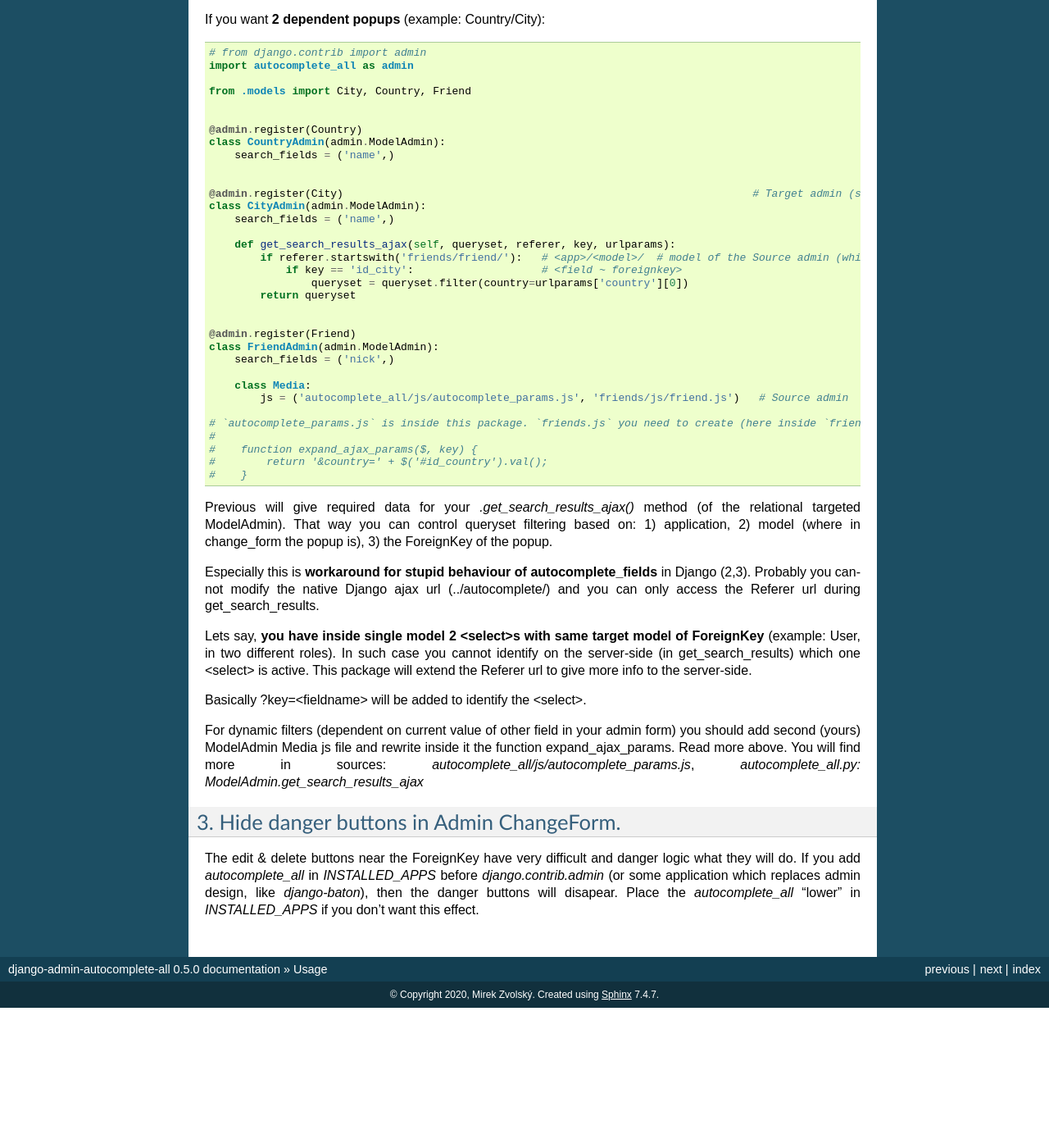
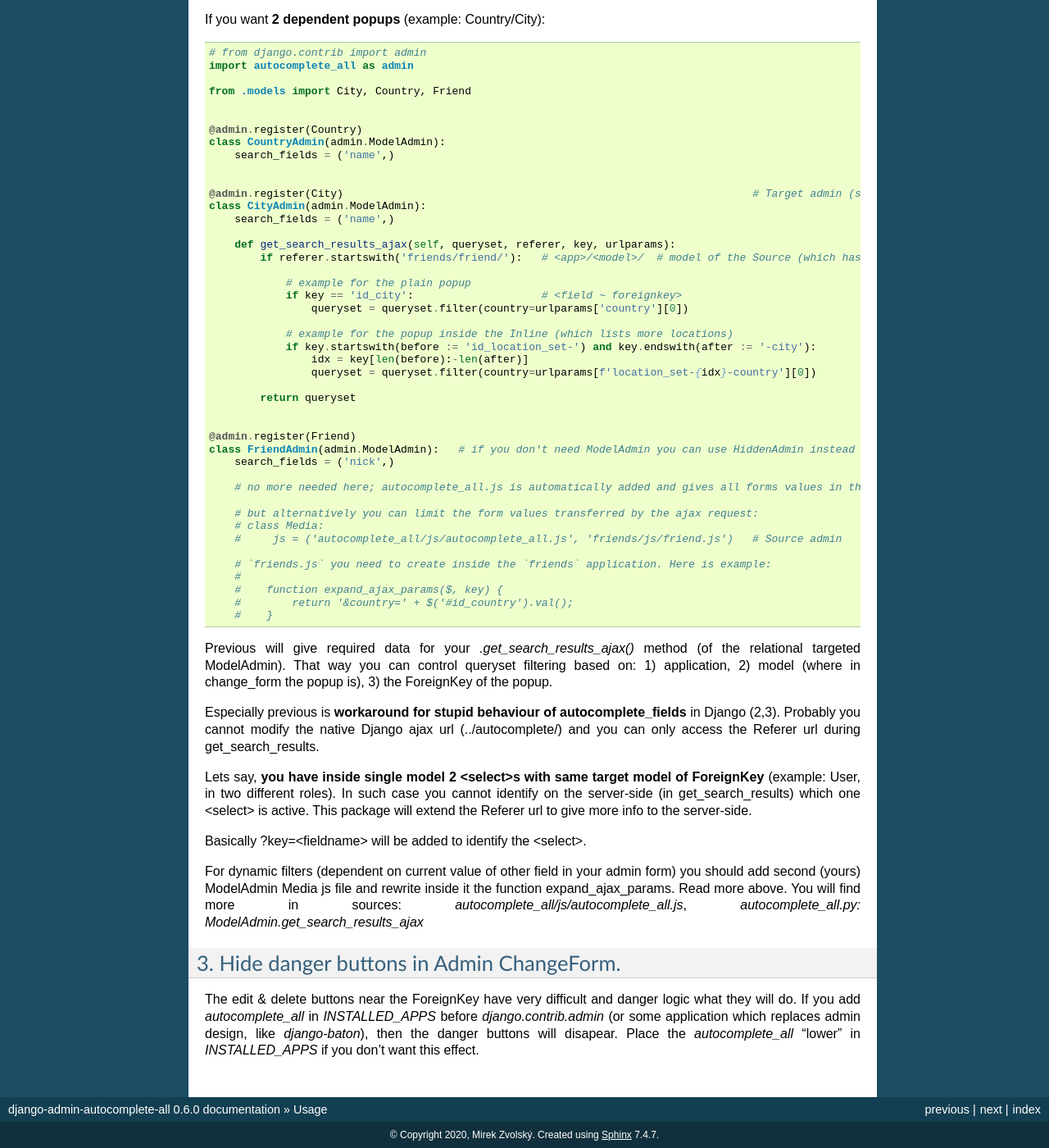
Before and after one commit to pyutil/django-admin-autocomplete-all, a Sphinx documentation site: the page built from docs/usage.rst, in a window 1280 px wide and 1400 px high, scrolled down 1208 px. Shown: the whole window at 82% size. Built offline with Sphinx 7.4.7, drawn with Linux system fonts in a browser that asks for light colours; before the commit the page ends 2437 px from its top, so only the background shows below that; some of the changed text lies outside the part shown.

Commit message:
ajax call has now access to all form values

```diff
--- a/README.rst
+++ b/README.rst
@@ -66,7 +66,7 @@
 especially if 2 ForeignKey's from single model target into same model (often example: ForeignKey into User model).
 If you add this package ('autocomplete_all') into INSTALLED_APPS, then ?key=... will be added into url.
 Inside `get_search_results` you will have access to: application, model, ForeignKey.
-See example in `static/autocomplete_all/js/autocomplete_params.js`.
+See example in `static/autocomplete_all/js/autocomplete_all.js`.
 
  Implement filtering into get_search_results of target ModelAdmin and add this to the source ModelAdmin:
 
@@ -74,10 +74,10 @@
 
     class MyModelAdmin(ModelAdmin):   # ModelAdmin can be standard or autocomplete_all.ModelAdmin
         class Media:
-            js = ('autocomplete_all/js/autocomplete_params.js',)
+            js = ('autocomplete_all/js/autocomplete_all.js',)
 
 You can also implement dynamic filters based on current value of other form fields.
-See Usage for details or read in source code: `autocomplete_all/js/autocomplete_params.js` and `autocomplete_all.py: ModelAdmin,get_search_results_ajax`.
+See Usage for details or read in source code: `autocomplete_all/js/autocomplete_all.js` and `autocomplete_all.py: ModelAdmin,get_search_results_ajax`.
 
 (3) **Hide danger buttons in Admin ChangeForm.**
 
--- a/autocomplete_all/_version.py
+++ b/autocomplete_all/_version.py
@@ -1 +1 @@
-__version__ = "0.5.0"
+__version__ = "0.6.0"
--- a/docs/usage.rst
+++ b/docs/usage.rst
@@ -84,30 +84,41 @@
         search_fields = ('name',)
 
         def get_search_results_ajax(self, queryset, referer, key, urlparams):
-            if referer.startswith('friends/friend/'):   # <app>/<model>/  # model of the Source admin (which has popup)
+            if referer.startswith('friends/friend/'):   # <app>/<model>/  # model of the Source (which has popup) Admin (not of the Inline)
+
+                # example for the plain popup
                 if key == 'id_city':                    # <field ~ foreignkey>
                     queryset = queryset.filter(country=urlparams['country'][0])
+
+                # example for the popup inside the Inline (which lists more locations)
+                if key.startswith(before := 'id_location_set-') and key.endswith(after := '-city'):
+                    idx = key[len(before):-len(after)]
+                    queryset = queryset.filter(country=urlparams[f'location_set-{idx}-country'][0])
+
             return queryset
 
 
     @admin.register(Friend)
-    class FriendAdmin(admin.ModelAdmin):
+    class FriendAdmin(admin.ModelAdmin):   # if you don't need ModelAdmin you can use HiddenAdmin instead
         search_fields = ('nick',)
 
-        class Media:
-            js = ('autocomplete_all/js/autocomplete_params.js', 'friends/js/friend.js')   # Source admin
+        # no more needed here; autocomplete_all.js is automatically added and gives all forms values in the urlparams variable
 
-    # `autocomplete_params.js` is inside this package. `friends.js` you need to create (here inside `friends` application). Here is example.
-    #
-    #    function expand_ajax_params($, key) {
-    #        return '&country=' + $('#id_country').val();
-    #    }
+        # but alternatively you can limit the form values transferred by the ajax request:
+        # class Media:
+        #     js = ('autocomplete_all/js/autocomplete_all.js', 'friends/js/friend.js')   # Source admin
+
+        # `friends.js` you need to create inside the `friends` application. Here is example:
+        #
+        #    function expand_ajax_params($, key) {
+        #        return '&country=' + $('#id_country').val();
+        #    }
 
 Previous will give required data for your `.get_search_results_ajax()` method (of the relational targeted ModelAdmin).
 That way you can control queryset filtering based on: 1) application, 2) model (where in change_form the popup is), 3) the ForeignKey of the popup.
 
 
-Especially this is **workaround for stupid behaviour of autocomplete_fields** in Django (2,3).
+Especially previous is **workaround for stupid behaviour of autocomplete_fields** in Django (2,3).
 Probably you cannot modify the native Django ajax url (../autocomplete/) and you can only access the Referer url during get_search_results.
 
 Lets say, **you have inside single model 2 <select>s with same target model of ForeignKey** (example: User, in two different roles).
@@ -117,7 +128,7 @@
 Basically ?key=<fieldname> will be added to identify the <select>.
 
 For dynamic filters (dependent on current value of other field in your admin form) you should add second (yours) ModelAdmin Media js file and rewrite inside it the function expand_ajax_params.
-Read more above. You will find more in sources: `autocomplete_all/js/autocomplete_params.js`, `autocomplete_all.py: ModelAdmin.get_search_results_ajax`
+Read more above. You will find more in sources: `autocomplete_all/js/autocomplete_all.js`, `autocomplete_all.py: ModelAdmin.get_search_results_ajax`
 
 
 3. Hide danger buttons in Admin ChangeForm.
```
Also changed, not shown: HISTORY.rst (+7 -1 lines), README_.md (+1 -1 lines), autocomplete_all/static/autocomplete_all/js/autocomplete_all.js (renamed from autocomplete_all/static/autocomplete_all/js/autocomplete_params.js, +29 -4 lines), 1 other file.
